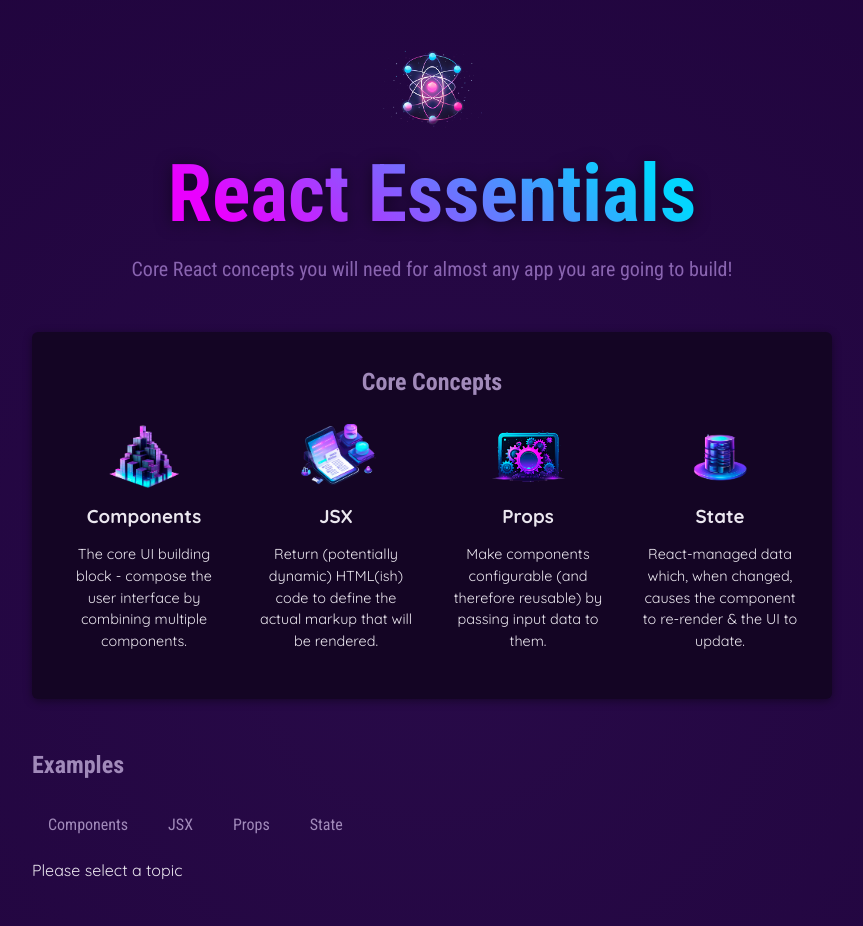
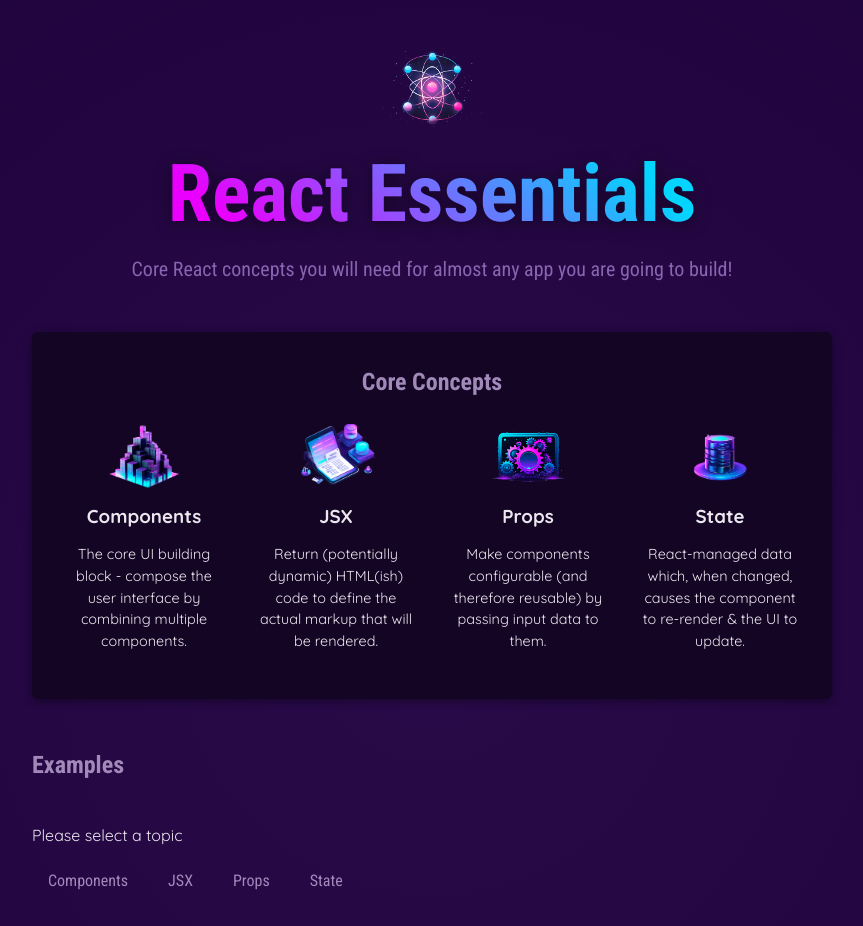
Before and after one commit to byPG/demoReactProject, a React (Vite) app in the folder 01-starting-project/: page / in a window 1280 px wide. Shown: the top 926 px of the page, without its empty margins (208-1071 px from the left). Built offline with nearby package versions, Linux system fonts and the light colour scheme.

Commit message:
managing with the elements

```diff
--- a/01-starting-project/src/components/Examples.jsx
+++ b/01-starting-project/src/components/Examples.jsx
@@ -2,6 +2,8 @@ import { useState } from "react";
 import { EXAMPLES } from "../data";
 import TabButton from "./TabButton.jsx";
 import Section from "./Section.jsx";
+import Tabs from "./Tabs.jsx";
+
 
 export default function Examples(){
     const [selectedTopic, setSelectedTopic] = useState('');
@@ -27,13 +29,14 @@ if (selectedTopic) {
 
     return(
         <Section title="Examples" id="examples">
+          <Tabs>{tabContent}</Tabs>
           <menu>
             <TabButton isSelected={selectedTopic === "components"} onClick={() => handleSelect('components')}>Components</TabButton>
             <TabButton isSelected={selectedTopic === "jsx"} onClick={() => handleSelect('jsx')}>JSX</TabButton>
             <TabButton isSelected={selectedTopic === "props"} onClick={() => handleSelect('props')}>Props</TabButton>
             <TabButton isSelected={selectedTopic === "state"} onClick={() => handleSelect('state')}>State</TabButton>
           </menu>
-          {tabContent}
+
         </Section>
     );
 }
--- /dev/null
+++ b/01-starting-project/src/components/Tabs.jsx
@@ -0,0 +1,11 @@
+export default function Tabs({children}){
+    return(
+        <>
+        <menu>
+
+        </menu>
+        {children}
+        </>
+
+    );
+}
```
